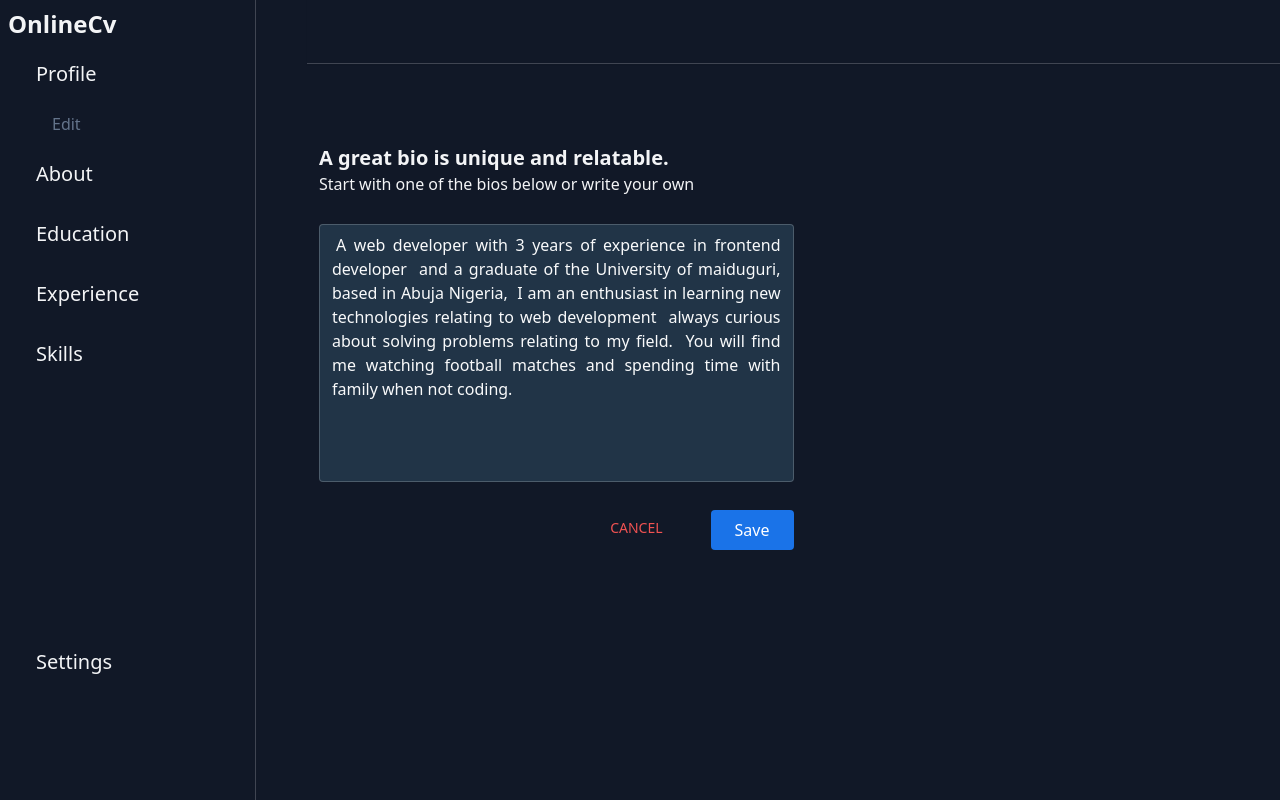
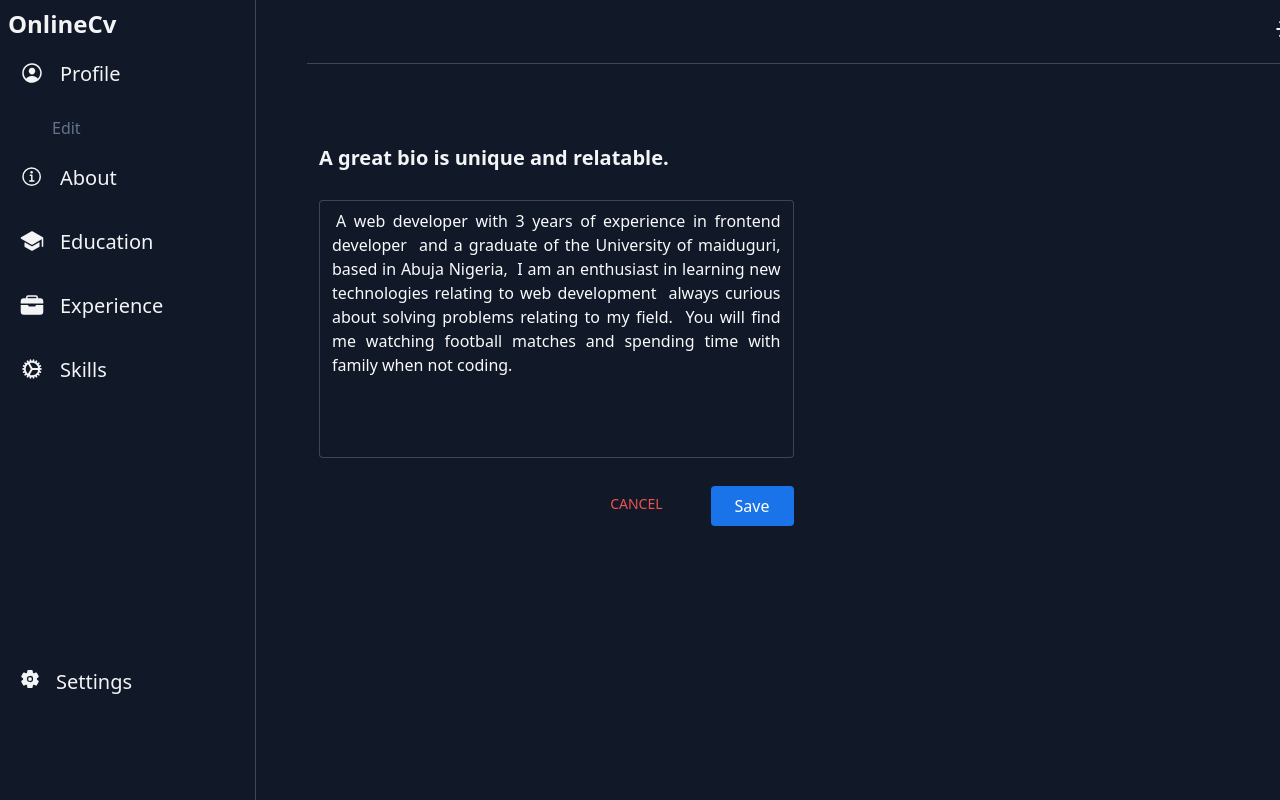
Before and after one commit to JosephChuksN/E-folio, a React (Create React App) app: page /About in a window 1280 px wide. Built offline with nearby package versions, Linux system fonts and the light colour scheme.

Commit message:
Added some styling

```diff
--- a/src/components/About.jsx
+++ b/src/components/About.jsx
@@ -5,18 +5,11 @@ function About() {
   const { aboutText, handleChange } = useContext(AppContext);
   return (
     <div className="text-gray-100 pt-36 px-3 space-y-7 flex flex-col h-screen ">
-      <div className="flex flex-col justify-start lg:w-1/2">
         <h1 className="text-gray-900 dark:text-gray-100 text-xl font-bold">
           A great bio is unique and relatable.
         </h1>
-        <span>
-          <h2 className="text-gray-900 dark:text-gray-100 ">
-            Start with one of the bios below or write your own
-          </h2>
-        </span>
-      </div>
       <textarea
-        className=" resize-none outline-none text-justify indent-1 lg:w-1/2 bg-slate-600/30  dark:bg-sky-300/[0.15] text-gray-900 dark:text-gray-50 border-slate-50/20 rounded border"
+        className=" resize-none outline-none text-justify indent-1 lg:w-1/2 bg-gray-100  border-gray-900/20 dark:bg-gray-900 dark:border-gray-100/20 text-gray-900 dark:text-gray-50  rounded "
         name="textArea"
         value={aboutText.textArea}
         id=""
--- a/src/components/Appbar.jsx
+++ b/src/components/Appbar.jsx
@@ -11,7 +11,7 @@ function Appbar() {
   return (
     <div className="flex shadow-sm  h-16 fixed mt-20 lg:mt-0 w-full lg:w-[80%] lg:translate-y-0 bg-gray-100 dark:bg-gray-900 transition-all z-20 -translate-y-20  text-2xl items-center justify-between lg:justify-end border-b border-slate-50/20">
       <span className="lg:hidden">
-        <h1 className="text-sky-400 dark:text-gray-50 text-2xl p-2">
+        <h1 className="text-[#222222] font-bold dark:text-gray-50 text-2xl p-2">
           OnlineCv
         </h1>
       </span>
--- a/src/components/Profile.jsx
+++ b/src/components/Profile.jsx
@@ -8,11 +8,12 @@ function Profile(){
             <div className=" text-gray-900 dark:text-gray-50  ">
                 <div className="translate-y-20   mb-28 ">
                     <div className="mx-3"><img className="lg:w-40 lg:h-40 w-32 h-32 rounded-full " src="https://cdn.pixabay.com/photo/2015/10/05/22/37/blank-profile-picture-973460__340.png" alt="" /></div>
-                    <span className=" flex flex-col mt-5 pl-3">
+                    <div className=" flex  flex-col mt-5 pl-3">
                     <h1 className="text-xl font-bold">Nwosu Joseph</h1>
-                    <p className=" ">Abuja, Nigeria</p>
-                    <h1 className="text-gray-900 dark:text-slate-400">I'm a web developer</h1>
-                    </span>
+                    <p className=" dark:text-slate-400 ">Abuja, Nigeria</p>
+                    </div>
+                    <div className="px-3 whitespace-pre-wrap "><span className="text-gray-900 font-bold inline  break-all dark:text-white">Frontend Developer - JavaScript/React/TailwindCss/ Bootstrap</span></div>
+
                 </div>
 
                 <div className="md:grid grid-cols-2 md:gap-5 border-t mx-2 border-slate-600">
@@ -33,18 +34,18 @@ function Profile(){
               <div className="p-3">
                 <h1  className="text-2xl mb-3 font-bold">Education</h1>
                 <div>{ educationDetails.map(data => (
-                    <div key={data.id} className="grid grid-cols-2 gap-3 lg:w-[70%] items-center border-l-8 rounded-md mb-4 border-[#1a73e8] dark:border-sky-400  pl-3">
+                    <div key={data.id} className="grid grid-cols-2 gap-3 shadow-md dark:shadow-black/40 lg:w-[70%] items-center border-l-8 rounded-md mb-6 border-[#1a73e8] dark:border-sky-400  pl-3 pb-3 ">
 
                             <span className="text-xl ">Institution:</span>
-                            <span className="font-light">{data.institution}</span>
+                            <span className="">{data.institution}</span>
 
 
                         <span className="text-xl">Course:</span>
-                        <span className="font-light">{data.Degree}</span>
+                        <span className="">{data.Degree}</span>
 
 
                         <span className="text-xl ">Date:</span>
-                        <span className="font-light">{`${data.startDate} - ${data.endDate}`}</span>
+                        <span className="">{`${data.startDate} - ${data.endDate}`}</span>
 
                     </div>
                 ))}</div>
--- a/src/components/Sidebar.jsx
+++ b/src/components/Sidebar.jsx
@@ -1,5 +1,5 @@
 import { React, useContext } from "react";
-import { Link } from "react-router-dom";
+import { NavLink } from "react-router-dom";
 import AppContext from "../myContext/Context";
 
 function Sidebar() {
@@ -62,7 +62,7 @@ function Sidebar() {
         <ul className=" mx-2">
           {sideBarItems.map((lists) => {
             return (
-              <Link key={lists.id} to={lists.link}>
+              <NavLink key={lists.id} to={lists.link}>
                 {" "}
                 <li
                   onClick={closeSidebar}
@@ -74,7 +74,7 @@ function Sidebar() {
                   </span>
                   {lists.name}
                 </li>
-              </Link>
+              </NavLink>
             );
           })}
         </ul>
@@ -85,7 +85,7 @@ function Sidebar() {
         <ul className="mx-2 flex flex-col space-y-2">
           {sideBarItemsSub.map((lists) => {
             return (
-              <Link key={lists.id} to={lists.link}>
+              <NavLink key={lists.id} to={lists.link}   >
                 <li
                   onClick={closeSidebar}
                   key={`${lists.id}_{lists.name}`}
@@ -96,7 +96,7 @@ function Sidebar() {
                   </span>
                   {lists.name}
                 </li>
-              </Link>
+              </NavLink>
             );
           })}
         </ul>
```
